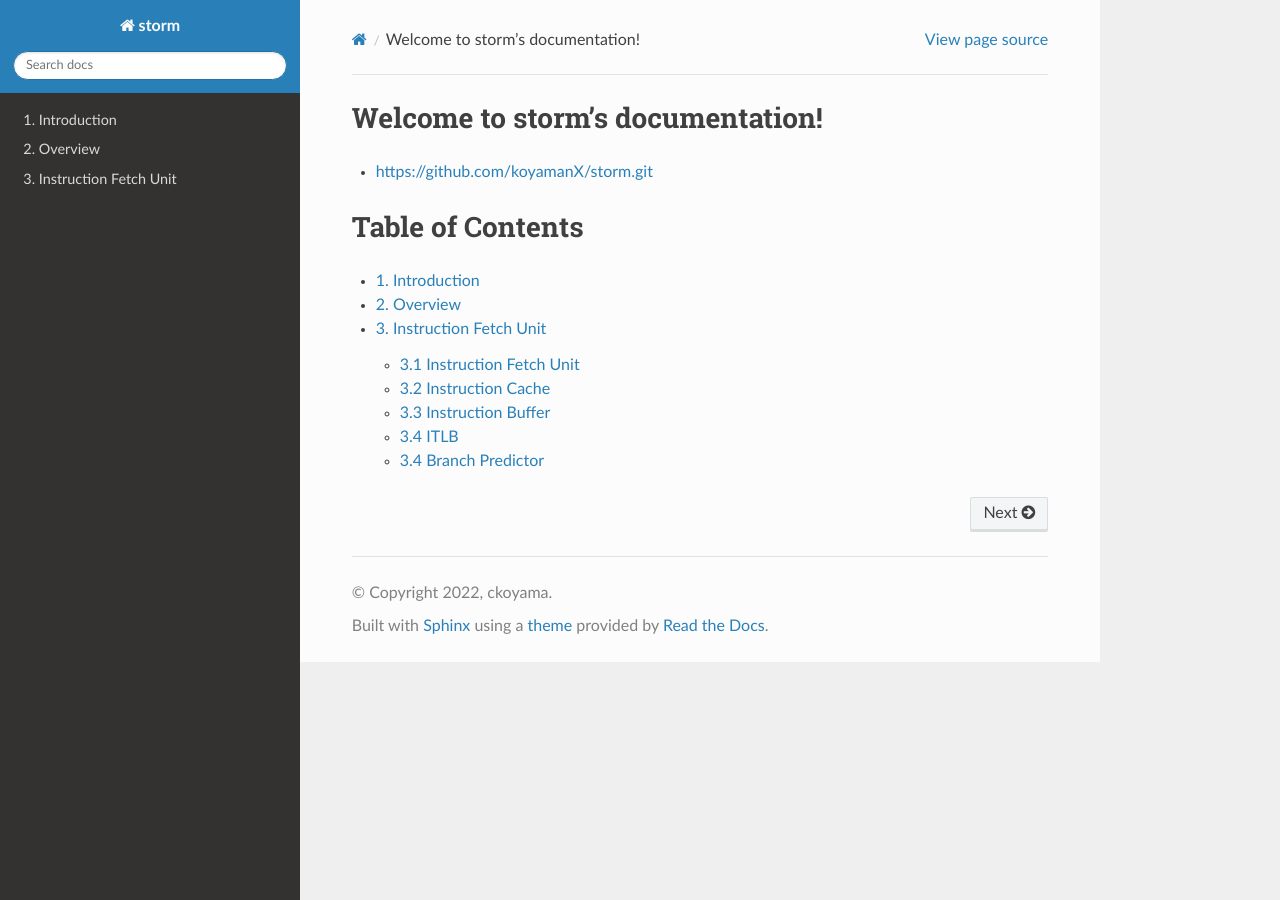
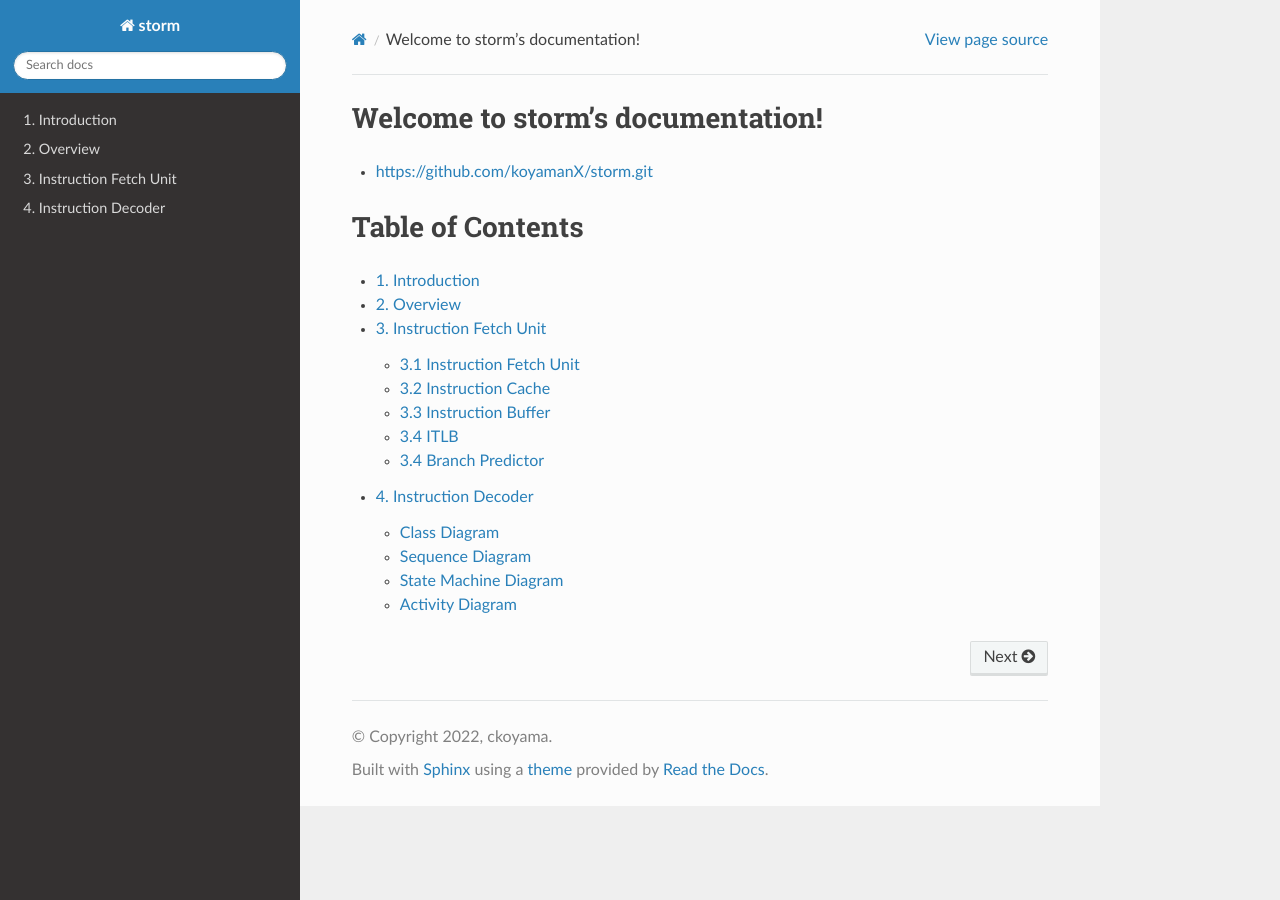
Before and after one commit to koyamanX/turboV, a Sphinx documentation site: the page built from docs/source/index.rst, in a window 1280 px wide. Built offline with Sphinx 7.4.7 and the Read the Docs theme 2.0.0, drawn with Linux system fonts in a browser that asks for light colours; some of the changed lines change nothing that is shown.

Commit message:
Add class diagram

```diff
--- a/docs/source/conf.py
+++ b/docs/source/conf.py
@@ -28,7 +28,9 @@
 # extensions coming with Sphinx (named 'sphinx.ext.*') or your custom
 # ones.
 extensions = [
+	'sphinxcontrib.plantuml',
 ]
+plantuml = 'java -jar /usr/share/java/plantuml/plantuml.jar'
 
 # Add any paths that contain templates here, relative to this directory.
 templates_path = ['_templates']
--- a/docs/source/index.rst
+++ b/docs/source/index.rst
@@ -16,3 +16,4 @@
    introduction.rst
    overview.rst
    instruction_fetch_unit.rst
+   instruction_decoder.rst
--- /dev/null
+++ b/docs/source/instruction_decoder.rst
@@ -0,0 +1,57 @@
+.. index:: Instruction decoder
+
+======================
+4. Instruction Decoder
+======================
+
+Class Diagram
+-------------
+
+.. uml::
+
+	class instruction_decoder {
+		input inst[32]
+		func_in decode(inst)
+		output rd[5]
+		output rs1[5]
+		output rs2[5]
+		output funct3[3]
+		output funct7[7]
+		output funct12[12]
+		output beq
+		output bne
+		output blt
+		output bltu
+		output bge
+		output bgeu
+		output imm[32]
+		output fn[4]
+
+		func_out load()
+		func_out store()
+		func_out branch()
+		func_out jalr()
+		func_out misc_mem()
+		func_out amo()
+		func_out jal()
+		func_out op_imm()
+		func_out op()
+		func_out system()
+		func_out auipc()
+		func_out lui()
+	}
+
+	class imm_gen {
+
+	}
+
+	instruction_decoder *- imm_gen
+
+Sequence Diagram
+----------------
+
+State Machine Diagram
+---------------------
+
+Activity Diagram
+----------------
```
